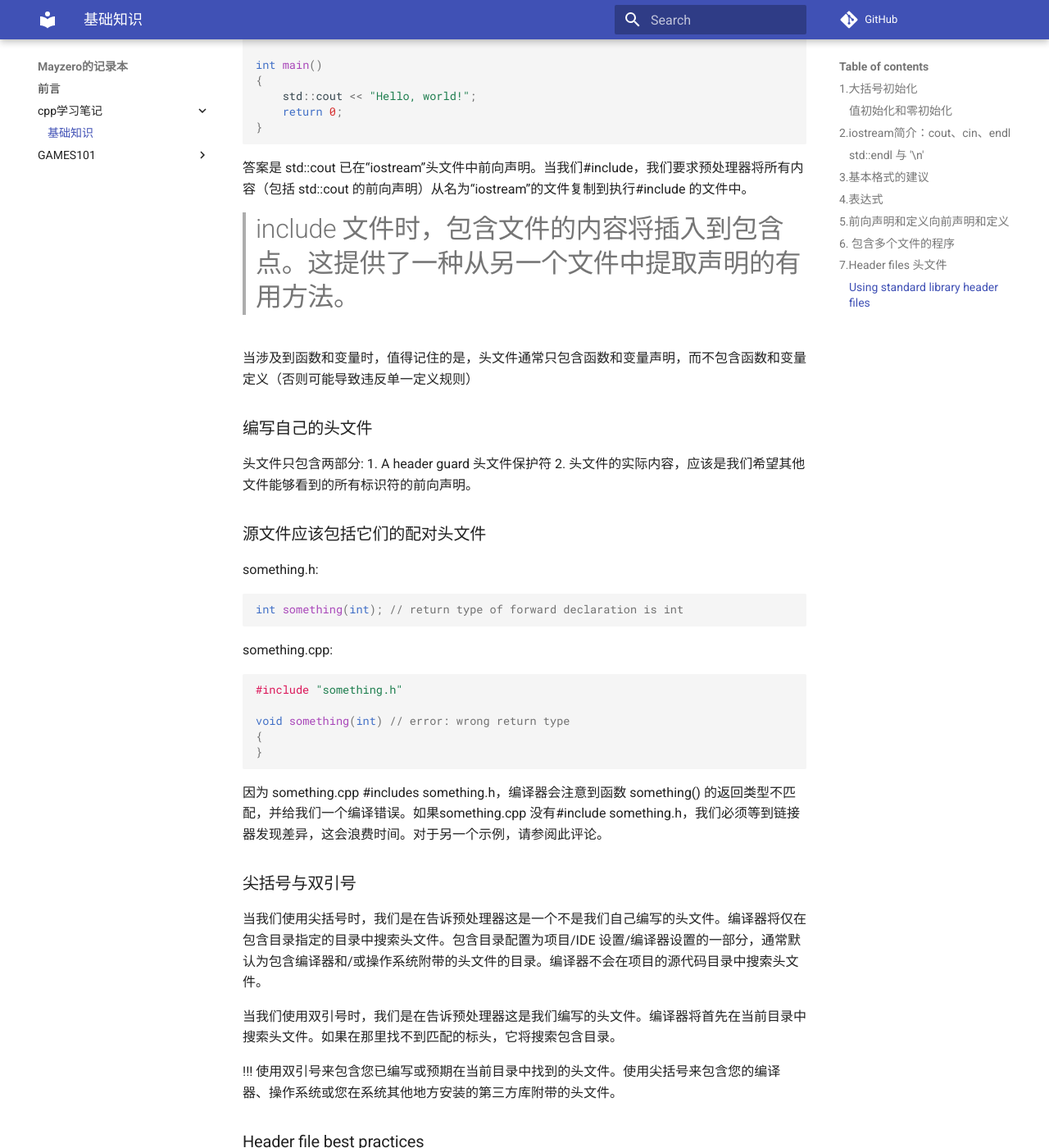
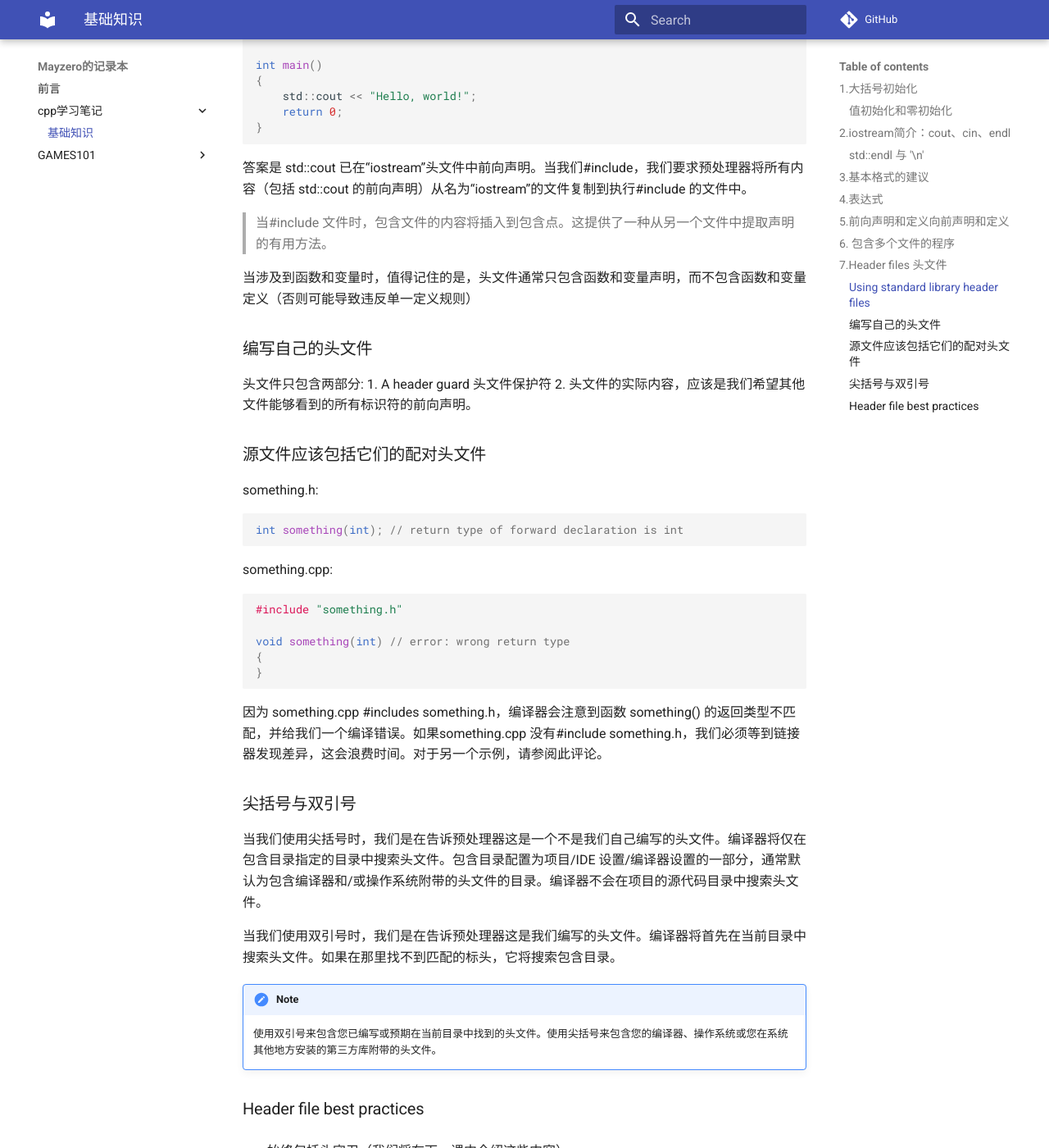
Before and after one commit to Mayzero/blogNotes, an MkDocs documentation site: the page built from docs/cpp学习笔记/Basic.md, in a window 1280 px wide and 1400 px high, scrolled down 4724 px. Shown: the whole window at 82% size. Built offline with MkDocs 1.6.1 and Material for MkDocs 9.7.7, drawn with Linux system fonts in a browser that asks for light colours; comment, search, counter and statistics services are not loaded.

Commit message:
Update Basic.md

````diff
--- a/docs/cpp学习笔记/Basic.md
+++ b/docs/cpp学习笔记/Basic.md
@@ -174,7 +174,7 @@ int main()
 ```
 答案是 std::cout 已在“iostream”头文件中前向声明。当我们#include，我们要求预处理器将所有内容（包括 std::cout 的前向声明）从名为“iostream”的文件复制到执行#include 的文件中。
 
->#include 文件时，包含文件的内容将插入到包含点。这提供了一种从另一个文件中提取声明的有用方法。
+> 当#include 文件时，包含文件的内容将插入到包含点。这提供了一种从另一个文件中提取声明的有用方法。
 
 当涉及到函数和变量时，值得记住的是，头文件通常只包含函数和变量声明，而不包含函数和变量定义（否则可能导致违反单一定义规则）
 
@@ -203,7 +203,7 @@ void something(int) // error: wrong return type
 
 当我们使用双引号时，我们是在告诉预处理器这是我们编写的头文件。编译器将首先在当前目录中搜索头文件。如果在那里找不到匹配的标头，它将搜索包含目录。
 
-!!!
+!!! Note
     使用双引号来包含您已编写或预期在当前目录中找到的头文件。使用尖括号来包含您的编译器、操作系统或您在系统其他地方安装的第三方库附带的头文件。
 ### Header file best practices
 - 始终包括头守卫（我们将在下一课中介绍这些内容）。
````
